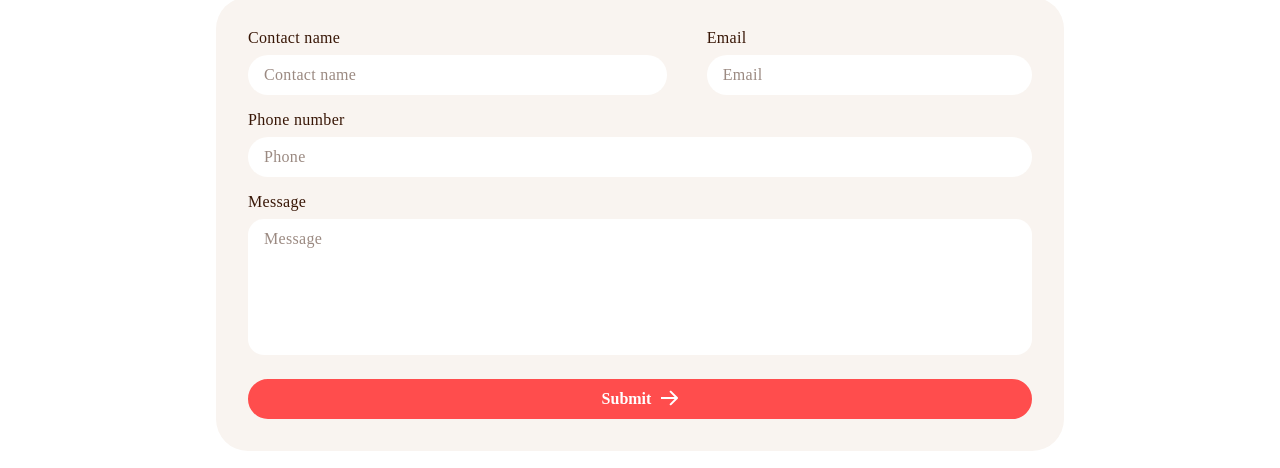
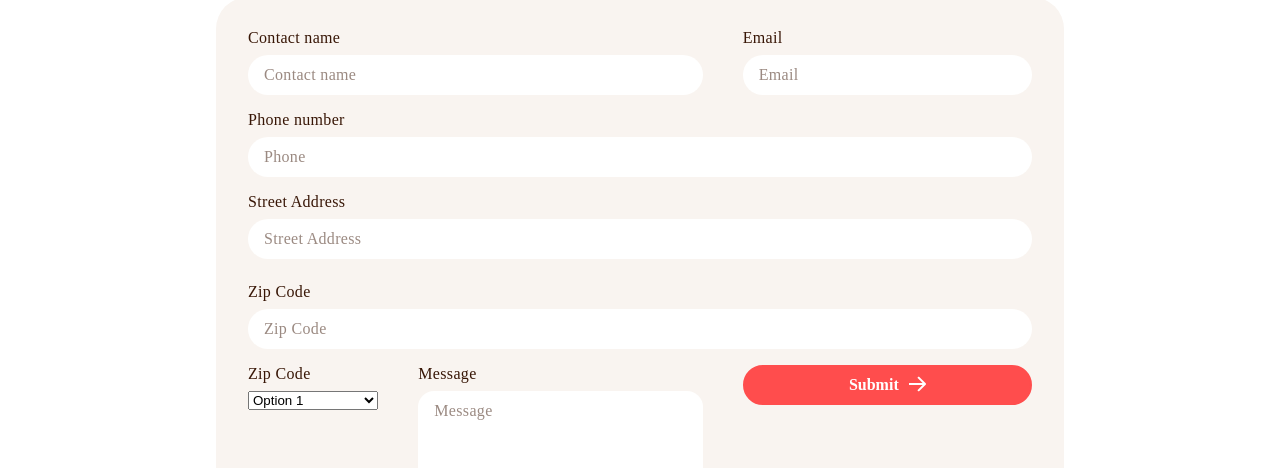
Before and after one commit to bipintmg/Solar-Energy-Slicing-Project, a plain HTML site: page get-in-touch.html in a window 1280 px wide. Shown: the part 332-800 px from the top of the page. Drawn offline with nearby package versions, Linux system fonts and the light colour scheme; a web font is replaced by a local one.

Commit message:
Add files via upload
Contact form fields added

```diff
--- a/get-in-touch.html
+++ b/get-in-touch.html
@@ -119,6 +119,21 @@
             <li class="form__form-label">
               <label for="phone_number">Phone number</label>
               <input type="text" name="phone_number" placeholder="Phone">
+            </li>
+            <li class="form__form-label">
+              <label for="street_address">Street Address</label>
+              <input type="text" name="street_address" placeholder="Street Address">
+            </li>
+            <li class="form__form-label">
+              <label for="zip_code">Zip Code</label>
+              <input type="text" name="zip_code" placeholder="Zip Code">
+            </li>
+            <li class="form__form-label">
+              <label for="provider">Zip Code</label>
+              <select name="provider" id="provider">
+                <option value="Option 1">Option 1</option>
+                <option value="Others">Others</option>
+              </select>
             </li>
             <li class="form__form-label">
               <label for="message">Message</label>
```
